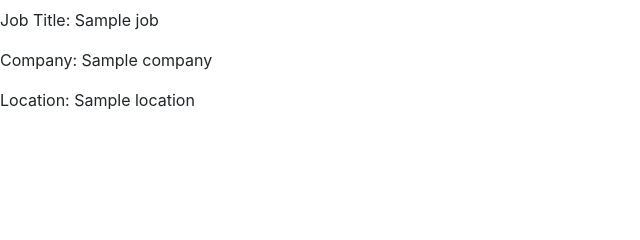
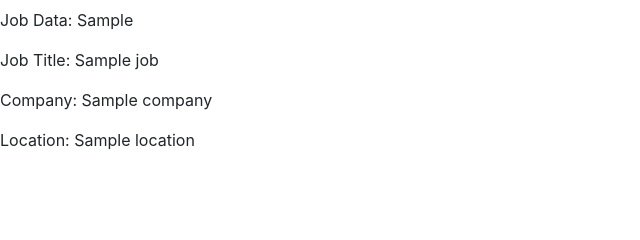
Before and after one commit to m-ranney/JobAI, a Flask app: template templates/index.html in a window 1280 px wide. Shown: the part 129-369 px from the top of the page, without its empty margins (0-640 px from the left). Run offline with Flask 2, Linux system fonts and the light colour scheme; the template is opened without the code that fills it: most values are stand-ins (such as "Sample title", 1, 10 or a date in 2020); some libraries are stand-ins or nearby versions.

Commit message:
Print output

```diff
--- a/templates/index.html
+++ b/templates/index.html
@@ -14,6 +14,7 @@
         </form>
         {% if job_data %}
         <h2>Job Data:</h2>
+        <p>Job Data: {{ job_data }}</p>
         <p>Job Title: {{ job_data.job_title }}</p>
         <p>Company: {{ job_data.company }}</p>
         <p>Location: {{ job_data.location }}</p>
```
